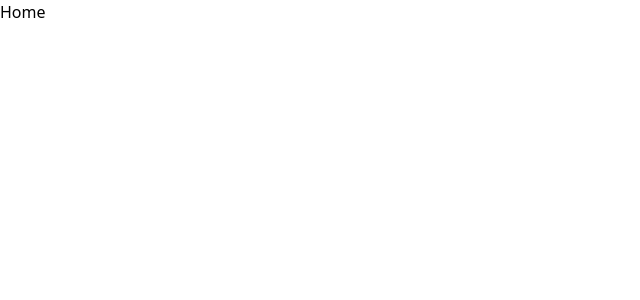
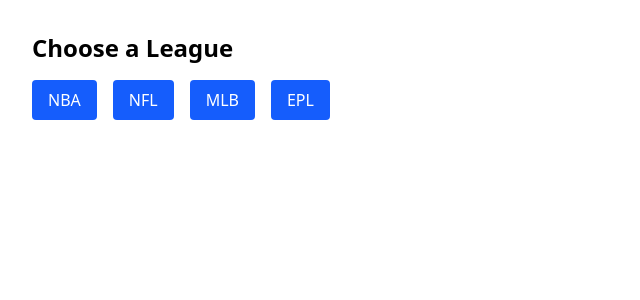
Before and after one commit to Blake-Pfaff/huddle-hub, a Next.js app: page / in a window 1280 px wide. Shown: the top 300 px of the page, without its empty margins (0-640 px from the left). Built offline with nearby package versions, Linux system fonts and the light colour scheme.

Commit message:
API key will only allow access to NBA, list of NBA teams coming in

```diff
--- a/package.json
+++ b/package.json
@@ -11,6 +11,7 @@
     "cy:run": "cypress run"
   },
   "dependencies": {
+    "@tanstack/react-query": "^5.84.1",
     "framer-motion": "^12.23.12",
     "next": "15.4.5",
     "react": "19.1.0",
--- /dev/null
+++ b/src/app/api/teams/route.ts
@@ -0,0 +1,47 @@
+import { NextResponse } from "next/server";
+import { leagueToTeamEndpoint, Team, League } from "@/lib/api";
+
+export async function GET(request: Request) {
+  const { searchParams } = new URL(request.url);
+  const league = (searchParams.get("league") || "nba") as League;
+  const url = leagueToTeamEndpoint[league];
+
+  try {
+    const apiKey = process.env.BALLDONTLIE_KEY;
+    const res = await fetch(url, {
+      headers: {
+        Authorization: apiKey!,
+        Accept: "application/json",
+      },
+    });
+
+    if (!res.ok) {
+      console.error(
+        "[api/teams] upstream status:",
+        res.status,
+        await res.text()
+      );
+      return NextResponse.json(
+        { error: "Upstream error", status: res.status },
+        { status: 502 }
+      );
+    }
+
+    // sanity‐check the content type
+    const contentType = res.headers.get("content-type") || "";
+    if (!contentType.includes("application/json")) {
+      console.error("[api/teams] wrong content-type:", contentType);
+      return NextResponse.json(
+        { error: "Upstream did not return JSON" },
+        { status: 502 }
+      );
+    }
+
+    const json = await res.json();
+    const teams: Team[] = json.data;
+    return NextResponse.json(teams);
+  } catch (err) {
+    console.error("[api/teams] fetch failed", err);
+    return NextResponse.json({ error: "Fetch exception" }, { status: 502 });
+  }
+}
--- a/src/app/layout.tsx
+++ b/src/app/layout.tsx
@@ -1,13 +1,19 @@
-import "./globals.css"; //
+"use client";
 
-export default function RootLayout({
-  children,
-}: {
-  children: React.ReactNode;
-}) {
+import "./globals.css";
+import { QueryClient, QueryClientProvider } from "@tanstack/react-query";
+import { ReactNode, useState } from "react";
+
+export default function RootLayout({ children }: { children: ReactNode }) {
+  const [queryClient] = useState(() => new QueryClient());
+
   return (
     <html lang="en">
-      <body>{children}</body>
+      <body>
+        <QueryClientProvider client={queryClient}>
+          {children}
+        </QueryClientProvider>
+      </body>
     </html>
   );
 }
--- a/src/app/page.tsx
+++ b/src/app/page.tsx
@@ -1,3 +1,32 @@
+"use client";
+import { useState } from "react";
+import LeagueSelector from "@/components/LeagueSelector";
+import TeamsGrid from "@/components/TeamsGrid";
+
 export default function Page() {
-  return <div className="">Home</div>;
+  const [league, setLeague] = useState<string | null>(null);
+
+  return (
+    <main className="p-8">
+      {!league ? (
+        <>
+          <h1 className="text-2xl font-bold mb-4">Choose a League</h1>
+          <LeagueSelector onSelect={setLeague} />
+        </>
+      ) : (
+        <>
+          <button
+            className="mb-4 px-3 py-1 text-sm text-blue-600 underline"
+            onClick={() => setLeague(null)}
+          >
+            ← Back
+          </button>
+          <h2 className="text-xl font-semibold mb-2">
+            {league.toUpperCase()} Teams
+          </h2>
+          <TeamsGrid league={league} />
+        </>
+      )}
+    </main>
+  );
 }
--- /dev/null
+++ b/src/components/LeagueSelector.tsx
@@ -0,0 +1,33 @@
+"use client";
+import { motion } from "framer-motion";
+import { useLeagues } from "@/lib/hooks/useLeagues";
+
+export default function LeagueSelector({
+  onSelect,
+}: {
+  onSelect: (league: string) => void;
+}) {
+  const { data: leagues, isLoading, error } = useLeagues();
+
+  if (isLoading) return <p>Loading leagues…</p>;
+  if (error) return <p>Error: {error.message}</p>;
+
+  return (
+    <motion.div
+      className="flex gap-4"
+      initial={{ opacity: 0, y: 20 }}
+      animate={{ opacity: 1, y: 0 }}
+      transition={{ duration: 0.4 }}
+    >
+      {leagues!.map((l) => (
+        <button
+          key={l}
+          className="px-4 py-2 bg-blue-600 text-white rounded hover:bg-blue-700"
+          onClick={() => onSelect(l)}
+        >
+          {l.toUpperCase()}
+        </button>
+      ))}
+    </motion.div>
+  );
+}
--- /dev/null
+++ b/src/components/TeamsGrid.tsx
@@ -0,0 +1,23 @@
+"use client";
+import { useTeams } from "@/lib/hooks/useTeams";
+
+export default function TeamsGrid({ league }: { league: string }) {
+  const { data: teams, isLoading, error } = useTeams(league as any);
+
+  if (isLoading) return <p>Loading teams…</p>;
+  if (error) return <p>Error: {error.message}</p>;
+
+  return (
+    <div className="grid grid-cols-2 md:grid-cols-4 gap-4 mt-6">
+      {teams!.map((team) => (
+        <div
+          key={team.id}
+          className="p-4 bg-white rounded shadow hover:shadow-lg transition"
+        >
+          <p className="font-semibold">{team.full_name}</p>
+          <p className="text-sm text-gray-500">{team.city}</p>
+        </div>
+      ))}
+    </div>
+  );
+}
--- /dev/null
+++ b/src/lib/api.ts
@@ -0,0 +1,27 @@
+export type League = "nba" | "nfl" | "mlb" | "epl";
+
+export const fetchLeagues = async (): Promise<League[]> => {
+  return ["nba", "nfl", "mlb", "epl"];
+};
+
+export const leagueToTeamEndpoint: Record<League, string> = {
+  nba: "https://api.balldontlie.io/v1/teams?per_page=30",
+  nfl: "",
+  mlb: "",
+  epl: "",
+};
+
+export type Team = {
+  id: number;
+  full_name: string;
+  abbreviation: string;
+  city: string;
+  conference?: string;
+  division?: string;
+};
+
+export const fetchTeams = async (league: League): Promise<Team[]> => {
+  const res = await fetch(`/api/teams?league=${league}`);
+  if (!res.ok) throw new Error("Network response was not ok");
+  return res.json();
+};
--- /dev/null
+++ b/src/lib/hooks/useLeagues.ts
@@ -0,0 +1,10 @@
+import { useQuery } from "@tanstack/react-query";
+import { fetchLeagues, League } from "../api";
+
+export function useLeagues() {
+  return useQuery<League[], Error>({
+    queryKey: ["leagues"],
+    queryFn: fetchLeagues,
+    staleTime: 5 * 60 * 1000,
+  });
+}
--- /dev/null
+++ b/src/lib/hooks/useTeams.ts
@@ -0,0 +1,14 @@
+import { useQuery } from "@tanstack/react-query";
+import { fetchTeams, Team, League } from "../api";
+
+export function useTeams(league: League | null) {
+  return useQuery<Team[], Error>({
+    queryKey: ["teams", league],
+    queryFn: () => {
+      if (league !== "nba") return Promise.resolve([]);
+      return fetchTeams("nba");
+    },
+    enabled: !!league,
+    staleTime: 5 * 60 * 1000,
+  });
+}
```
Also changed, not shown: 2 other files (tests, documents, lock files or other folders).
